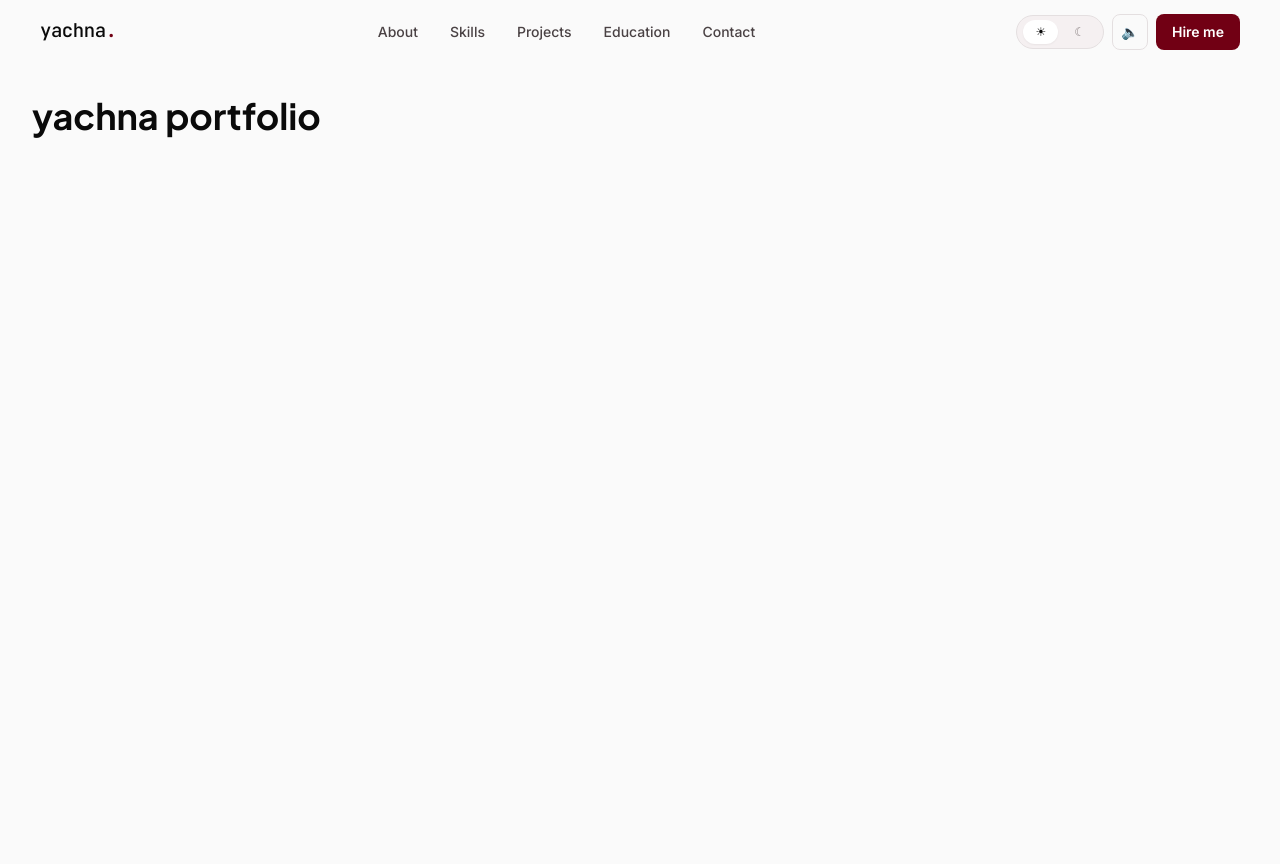
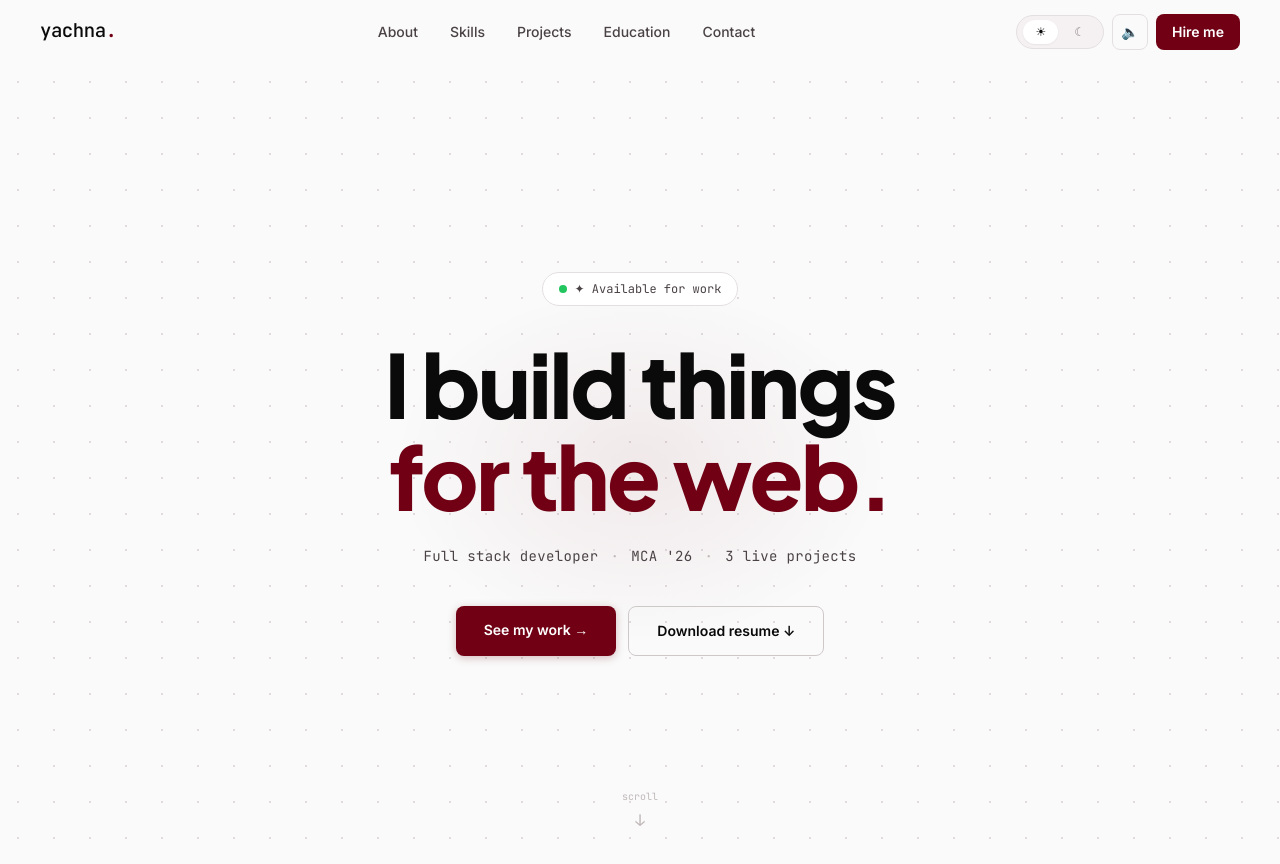
Before and after one commit to Yachna17/yachna-portfolio, a React (Vite) app in the folder client/: page / in a window 1280 px wide. Before the commit the page ends 800 px from the top, so only its background shows below. Built offline with nearby package versions, Linux system fonts and the light colour scheme.

Commit message:
faet(client): add hero section with framer motion naimations

```diff
--- a/client/src/App.jsx
+++ b/client/src/App.jsx
@@ -1,5 +1,6 @@
 import { useTheme } from './hooks/useTheme'
 import Navbar from './components/Navbar'
+import Hero from './components/Hero'
 
 function App() {
   const { theme } = useTheme()
@@ -9,7 +10,7 @@ function App() {
       <div className="min-h-screen bg-[#FAFAFA] dark:bg-[#1E1208] text-[#0A0A0A] dark:text-[#F5EDE8] transition-colors duration-300">
         <Navbar />
         <main className="pt-16">
-          <h1 className="text-4xl font-head font-bold p-8">yachna portfolio</h1>
+          <Hero />
         </main>
       </div>
     </div>
--- /dev/null
+++ b/client/src/components/Hero.jsx
@@ -0,0 +1,187 @@
+import { useEffect, useRef } from 'react'
+import { motion } from 'framer-motion'
+
+function Hero() {
+  const floatingBadgeRef = useRef(null)
+
+  useEffect(() => {
+    const timer = setTimeout(() => {
+      if (floatingBadgeRef.current) {
+        floatingBadgeRef.current.style.opacity = '1'
+        floatingBadgeRef.current.style.transform = 'translateY(0)'
+      }
+    }, 10000)
+    return () => clearTimeout(timer)
+  }, [])
+
+  const containerVariants = {
+    hidden: {},
+    visible: {
+      transition: {
+        staggerChildren: 0.15,
+      },
+    },
+  }
+
+  const itemVariants = {
+    hidden: { opacity: 0, y: 24 },
+    visible: {
+      opacity: 1,
+      y: 0,
+      transition: { duration: 0.5, ease: [0.25, 0.1, 0.25, 1] },
+    },
+  }
+
+  return (
+    <section className="relative min-h-screen flex flex-col items-center justify-center text-center px-6 bg-[#FAFAFA] dark:bg-[#1E1208] overflow-hidden">
+      {/* DOT GRID BACKGROUND */}
+      <div
+        className="absolute inset-0 pointer-events-none"
+        style={{
+          backgroundImage:
+            'radial-gradient(circle, #CFC8C9 1px, transparent 1px)',
+          backgroundSize: '36px 36px',
+          opacity: 0.6,
+        }}
+      />
+
+      {/* DARK MODE DOT GRID */}
+      <div
+        className="absolute inset-0 pointer-events-none hidden dark:block"
+        style={{
+          backgroundImage:
+            'radial-gradient(circle, #3D2416 1px, transparent 1px)',
+          backgroundSize: '36px 36px',
+          opacity: 0.6,
+        }}
+      />
+
+      {/* CRIMSON BLOB */}
+      <div
+        className="absolute pointer-events-none"
+        style={{
+          width: '500px',
+          height: '360px',
+          borderRadius: '50%',
+          background:
+            'radial-gradient(ellipse, rgba(113,0,20,0.07) 0%, transparent 70%)',
+          top: '50%',
+          left: '50%',
+          transform: 'translate(-50%, -50%)',
+        }}
+      />
+
+      {/* HERO CONTENT */}
+      <motion.div
+        className="relative z-10 max-w-4xl mx-auto"
+        variants={containerVariants}
+        initial="hidden"
+        animate="visible"
+      >
+        {/* AVAILABILITY BADGE */}
+        <motion.div
+          variants={itemVariants}
+          className="flex justify-center mb-8"
+        >
+          <div className="inline-flex items-center gap-2 font-mono text-xs text-[#4A4244] dark:text-[#C4A898] border border-[#E4DFE0] dark:border-[#3D2416] rounded-full px-4 py-2 bg-white dark:bg-[#271810]">
+            <span
+              className="w-2 h-2 rounded-full bg-green-500 flex-shrink-0"
+              style={{
+                boxShadow: '0 0 0 0 rgba(34,197,94,0.4)',
+                animation: 'pulse 2s infinite',
+              }}
+            />
+            ✦ Available for work
+          </div>
+        </motion.div>
+
+        {/* HEADLINE */}
+        <motion.h1
+          variants={itemVariants}
+          className="font-head font-extrabold leading-[1.05] tracking-tight text-[#0A0A0A] dark:text-[#F5EDE8] mb-6"
+          style={{ fontSize: 'clamp(44px, 7vw, 88px)' }}
+        >
+          I build things
+          <br />
+          <span className="text-[#710014] dark:text-[#C5002A]">
+            for the web.
+          </span>
+        </motion.h1>
+
+        {/* SUBTEXT */}
+        <motion.p
+          variants={itemVariants}
+          className="font-mono text-sm text-[#4A4244] dark:text-[#C4A898] mb-10 tracking-wide"
+        >
+          Full stack developer
+          <span className="mx-3 text-[#C0B8B9] dark:text-[#52352A]">·</span>
+          MCA &apos;26
+          <span className="mx-3 text-[#C0B8B9] dark:text-[#52352A]">·</span>3
+          live projects
+        </motion.p>
+
+        {/* CTA BUTTONS */}
+        <motion.div
+          variants={itemVariants}
+          className="flex gap-3 justify-center flex-wrap"
+        >
+          <a
+            href="#projects"
+            className="px-7 py-3.5 bg-[#710014] dark:bg-[#C5002A] text-white text-sm font-semibold rounded-lg hover:bg-[#5A0010] dark:hover:bg-[#E0002F] transition-all duration-200"
+            style={{ boxShadow: '0 2px 8px rgba(113,0,20,0.25)' }}
+          >
+            See my work →
+          </a>
+          <a
+            href="/resume.pdf"
+            download
+            className="px-7 py-3.5 bg-transparent text-[#0A0A0A] dark:text-[#F5EDE8] text-sm font-semibold rounded-lg border border-[#CFC8C9] dark:border-[#50301E] hover:border-[#8A8082] dark:hover:border-[#8A6458] hover:bg-[#F5F0F1] dark:hover:bg-[#311E14] transition-all duration-200"
+          >
+            Download resume ↓
+          </a>
+        </motion.div>
+      </motion.div>
+
+      {/* SCROLL HINT */}
+      <motion.div
+        className="absolute bottom-8 left-1/2 -translate-x-1/2 flex flex-col items-center gap-1 font-mono text-[10px] text-[#C0B8B9] dark:text-[#52352A]"
+        initial={{ opacity: 0 }}
+        animate={{ opacity: 1 }}
+        transition={{ delay: 1.2, duration: 0.5 }}
+        style={{ animation: 'bounce 2s infinite' }}
+      >
+        <span>scroll</span>
+        <span className="text-base">↓</span>
+      </motion.div>
+
+      {/* FLOATING BADGE — appears after 10s */}
+      <div
+        ref={floatingBadgeRef}
+        className="absolute bottom-8 left-8 hidden md:flex items-center gap-2 bg-white dark:bg-[#271810] border border-[#E4DFE0] dark:border-[#3D2416] rounded-full px-4 py-2 text-sm font-medium text-[#0A0A0A] dark:text-[#F5EDE8] cursor-pointer hover:border-[#710014] dark:hover:border-[#C5002A] transition-all duration-200"
+        style={{
+          opacity: 0,
+          transform: 'translateY(10px)',
+          transition: 'opacity 0.5s ease, transform 0.5s ease',
+        }}
+      >
+        <span className="w-2 h-2 rounded-full bg-green-500 flex-shrink-0" />
+        Let&apos;s work together ↗
+      </div>
+
+      {/* PULSE ANIMATION */}
+      <style>{`
+        @keyframes pulse {
+          0% { box-shadow: 0 0 0 0 rgba(34,197,94,0.4); }
+          70% { box-shadow: 0 0 0 6px rgba(34,197,94,0); }
+          100% { box-shadow: 0 0 0 0 rgba(34,197,94,0); }
+        }
+        @keyframes bounce {
+          0%, 100% { transform: translateX(-50%) translateY(0); }
+          50% { transform: translateX(-50%) translateY(6px); }
+        }
+      `}</style>
+    </section>
+  )
+}
+
+export default Hero
```
Also changed, not shown: client/.eslintrc.cjs.
